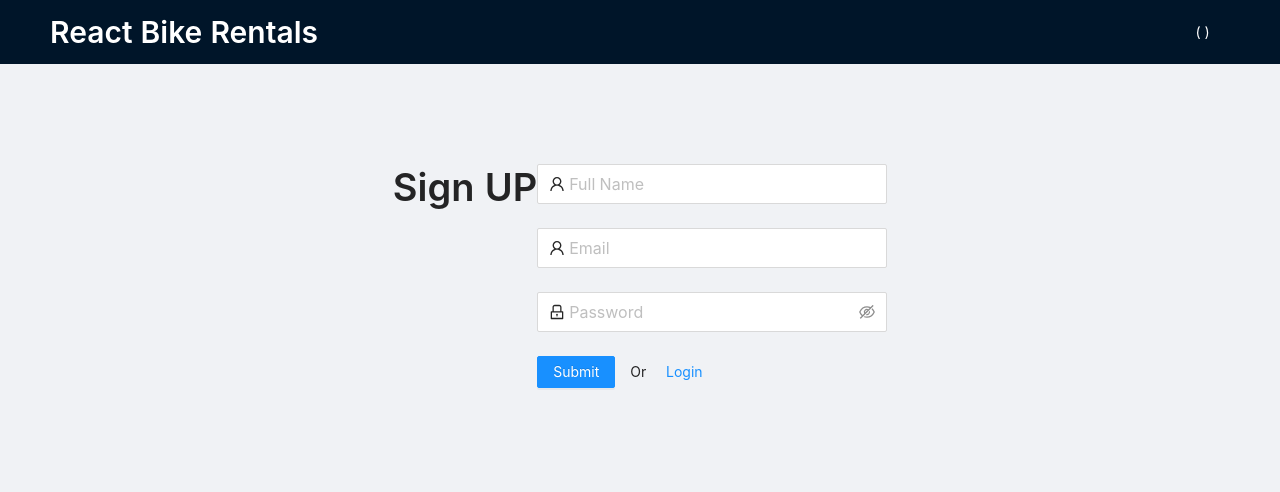
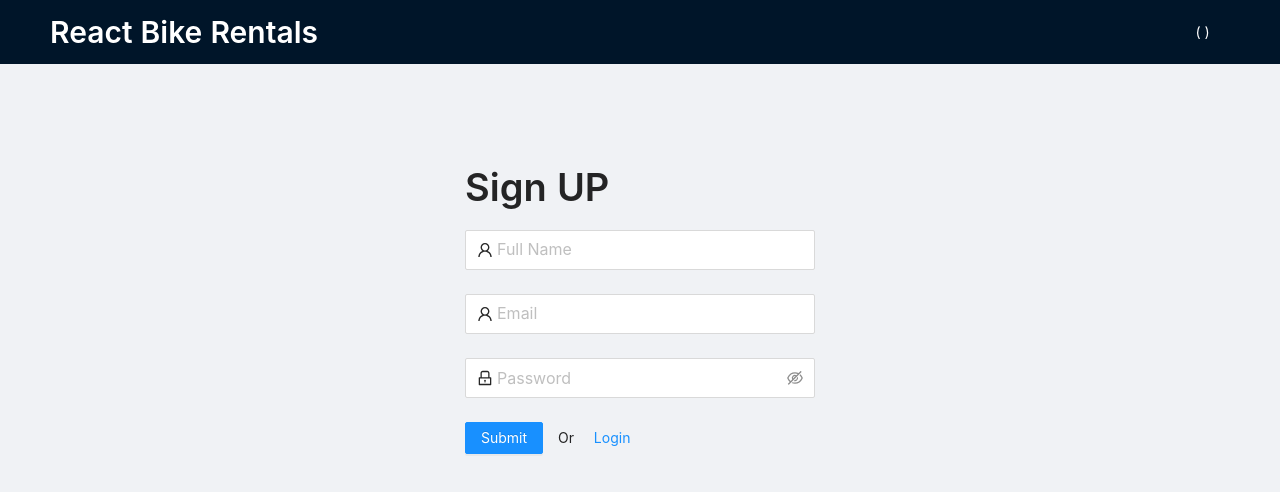
Before and after one commit to madeel20/bike-rentals-toptal, a React (Create React App) app: page /signup in a window 1280 px wide. Shown: the top 492 px of the page. Built offline with nearby package versions, Linux system fonts and the light colour scheme; no server answers.

Commit message:
updated sign up

```diff
--- a/src/pages/auth/Signup.tsx
+++ b/src/pages/auth/Signup.tsx
@@ -1,5 +1,5 @@
 import React, { useState } from "react";
-import { message } from "antd";
+import { message, Row } from "antd";
 import { useHistory } from "react-router-dom";
 import { auth } from "../../firebase";
 import firebase from "firebase";
@@ -36,9 +36,14 @@ export default function SignUpPage() {
   };
 
   return (
-    <>
-      <Title>Sign UP</Title>
-      <UserFormFields onFinish={onFinish} loading={loading} />
-    </>
+    <Row style={{ flexDirection: "column" }}>
+      <Row>
+        <Title>Sign UP</Title>
+      </Row>
+
+      <Row>
+        <UserFormFields onFinish={onFinish} loading={loading} />
+      </Row>
+    </Row>
   );
 }
```
